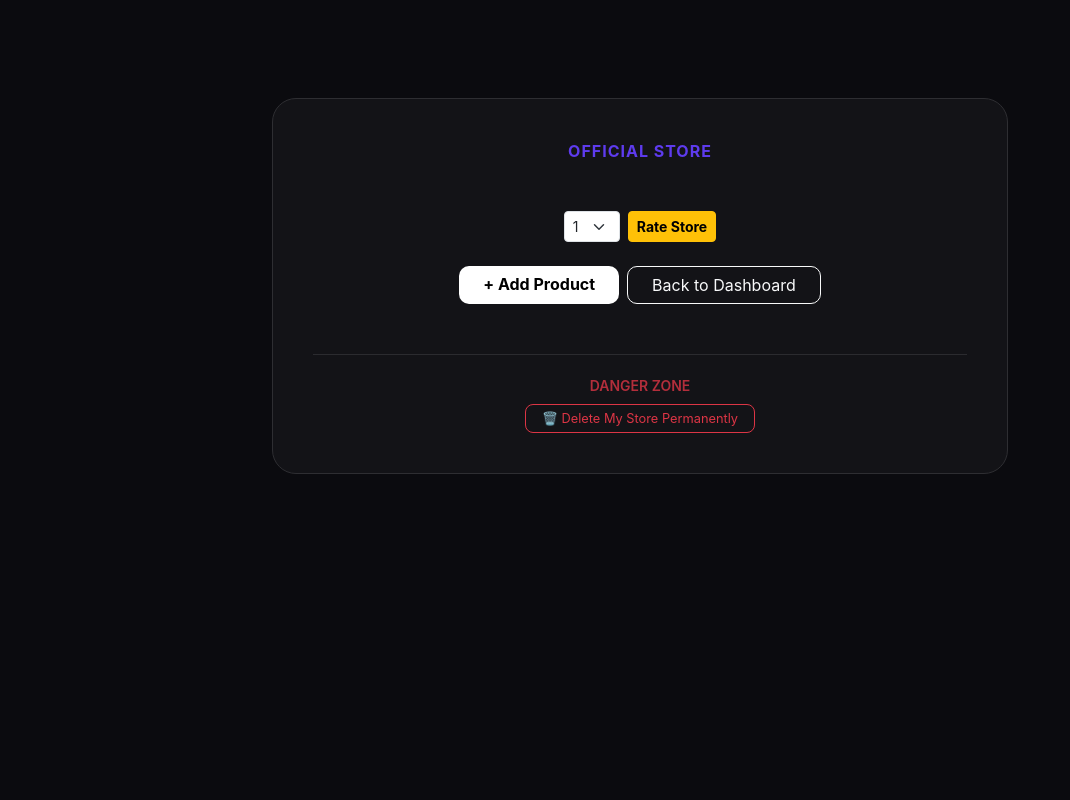
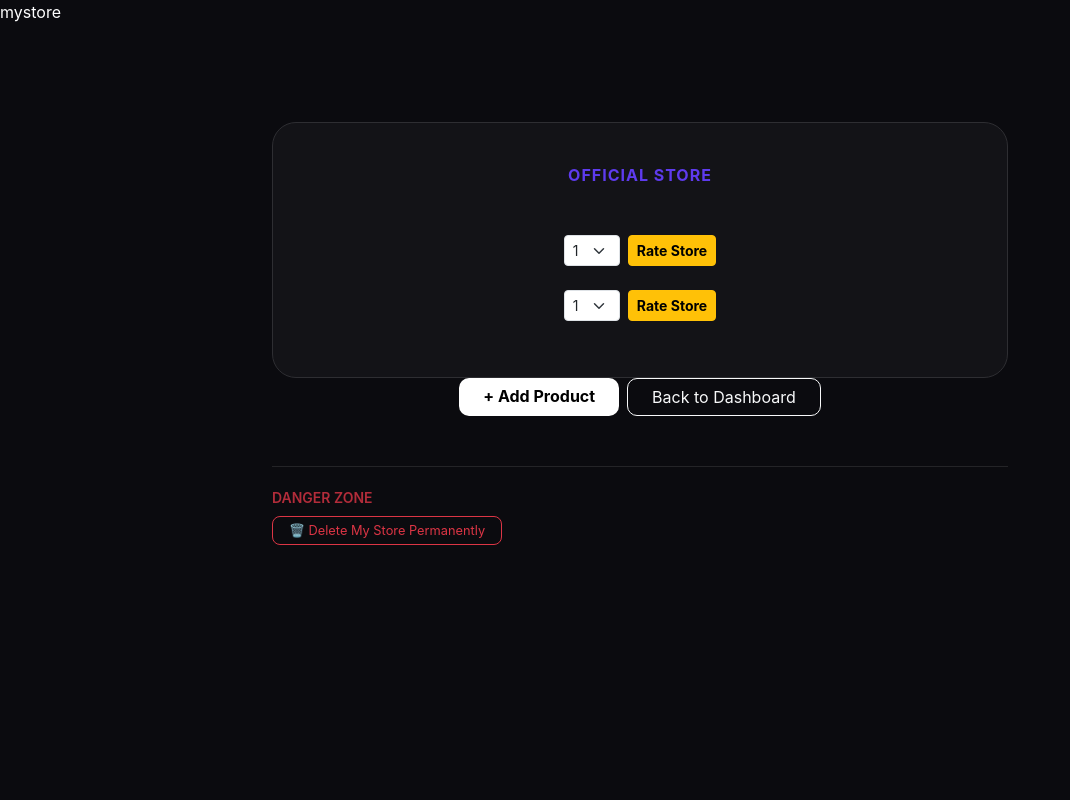
Before and after one commit to AreefHakim/G103, a Flask app: template templates/mystore.html in a window 1280 px wide. Shown: the whole page, without its empty margins (0-1070 px from the left). Run offline with Flask 3, Linux system fonts and the light colour scheme; the template is opened without the code that fills it, so the values that code supplies are empty.

Commit message:
undo mystore.html

```diff
--- a/templates/mystore.html
+++ b/templates/mystore.html
@@ -1,3 +1,7 @@
+mystore
+
+
+
 <!DOCTYPE html>
 <html lang="en">
 <head>
@@ -38,8 +42,26 @@
                     <span class="label-text">Official Store</span>
                     <h2 class="display-5 mt-2 mb-4">{{ store.name }}</h2>
                     <p class="description mb-5">{{ store.description }}</p>
+                    <div class="mb-4">
+    <form method="POST"
+          action="{{ url_for('rate_store', store_id=store.id) }}"
+          class="d-flex justify-content-center align-items-center gap-2">
 
-                    <div class="mb-4">
+        <select name="rating" class="form-select form-select-sm w-auto">
+            <option value="1">1</option>
+            <option value="2">2</option>
+            <option value="3">3</option>
+            <option value="4">4</option>
+            <option value="5">5</option>
+        </select>
+
+        <button type="submit"
+                class="btn btn-sm btn-warning fw-bold">
+            Rate Store
+        </button>
+    </form>
+</div>
+
     <form method="POST"
           action="{{ url_for('rate_store', store_id=store.id) }}"
           class="d-flex justify-content-center align-items-center gap-2">
```
Lines whose indentation alone changed are shown as unchanged.
